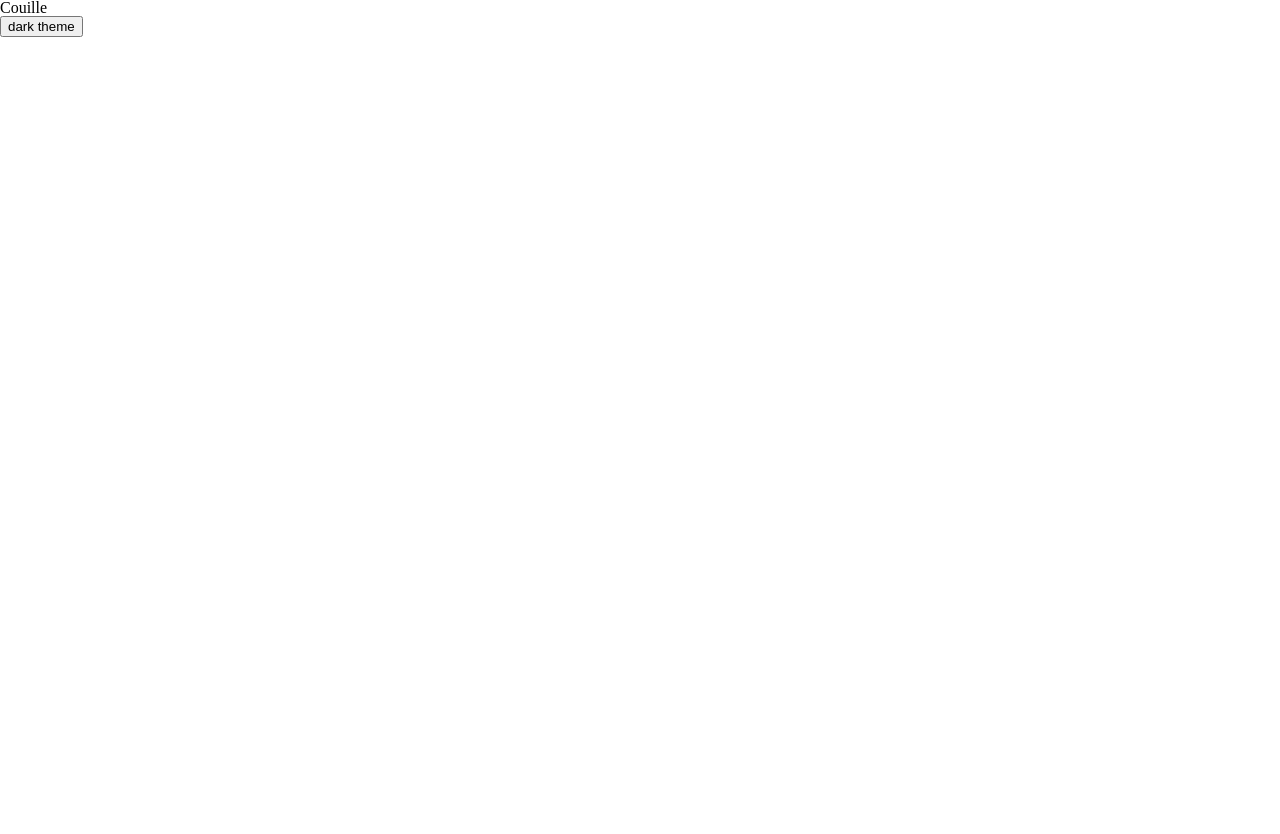
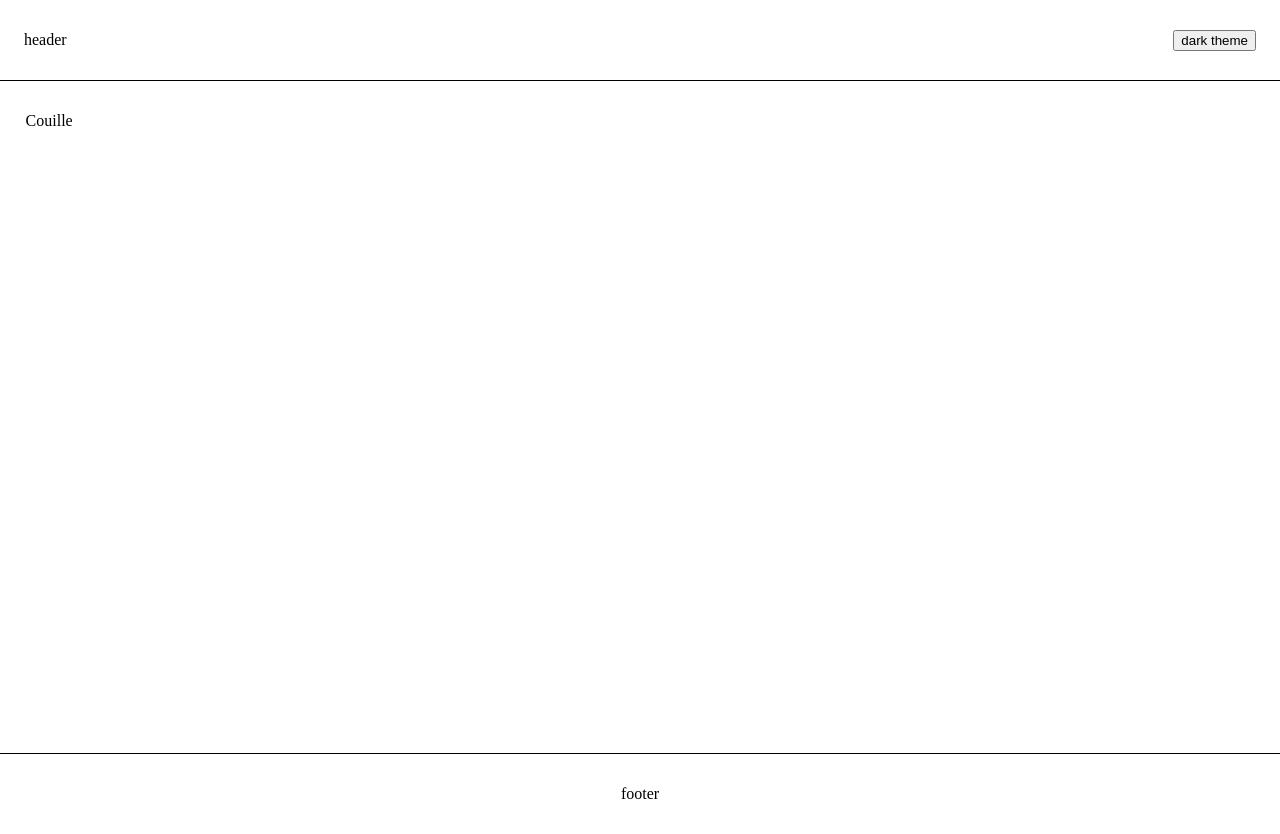
Before and after one commit to 1Bastien/React_Music_Box, a React (Create React App) app: page / in a window 1280 px wide. Before the commit the page ends 800 px from the top, so only its background shows below. Built offline with nearby package versions, Linux system fonts and the light colour scheme.

Commit message:
De la tete au pied ! (Header et Footer)

```diff
--- /dev/null
+++ b/src/components/Footer/index.js
@@ -0,0 +1,17 @@
+import styled from "styled-components";
+
+export default function Footer() {
+    return (
+        <Wrapper>
+            <p>footer</p>
+        </Wrapper>
+    );
+}
+
+const Wrapper = styled.footer`
+    height: 80px;
+    display: flex;
+    justify-content: center;
+    align-items: center;
+    border-top: 1px solid;
+`;
--- /dev/null
+++ b/src/components/Header/index.js
@@ -0,0 +1,19 @@
+import styled from "styled-components";
+
+export default function Header ({isLight, handleToggleTheme}) {
+    return (
+        <Wrapper>
+            <p>header</p>
+            <button onClick={handleToggleTheme}>{isLight ? "dark" : "light"} theme</button>
+        </Wrapper>
+    );
+}
+
+const Wrapper = styled.header`
+    height: 80px;
+    display: flex;
+    justify-content: space-between;
+    padding: 0 24px;
+    align-items: center;
+    border-bottom: 1px solid;
+`;
--- a/src/components/UI/Layout.js
+++ b/src/components/UI/Layout.js
@@ -3,6 +3,8 @@
 import lightTheme from "./themes/light.json";
 import darkTheme from "./themes/dark.json";
 import { useState } from "react";
+import Header from "components/Header";
+import Footer from "components/Footer";
 
 export default function Layout({ children }) {
     const [isLight, setIsLight] = useState(true);
@@ -15,11 +17,22 @@
         <ThemeProvider theme={isLight ? lightTheme : darkTheme}>
             <Wrapper>
                 <GlobalStyle />
-                {children}
-                <button onClick={handleToggleTheme}>{isLight ? "dark" : "light"} theme</button>
+                <Header isLight={isLight} handleToggleTheme={handleToggleTheme}/>
+                <Main>
+                    {children}
+                </Main>
+                <Footer />
             </Wrapper>
         </ThemeProvider>
     );
 }
 
 const Wrapper = styled.div``;
+
+const Main = styled.main`
+    min-height: calc(100vh - 160px);
+    width: 96%;
+    max-width: 1240px;
+    margin: auto;
+    margin-top: 32px;
+`;
```
